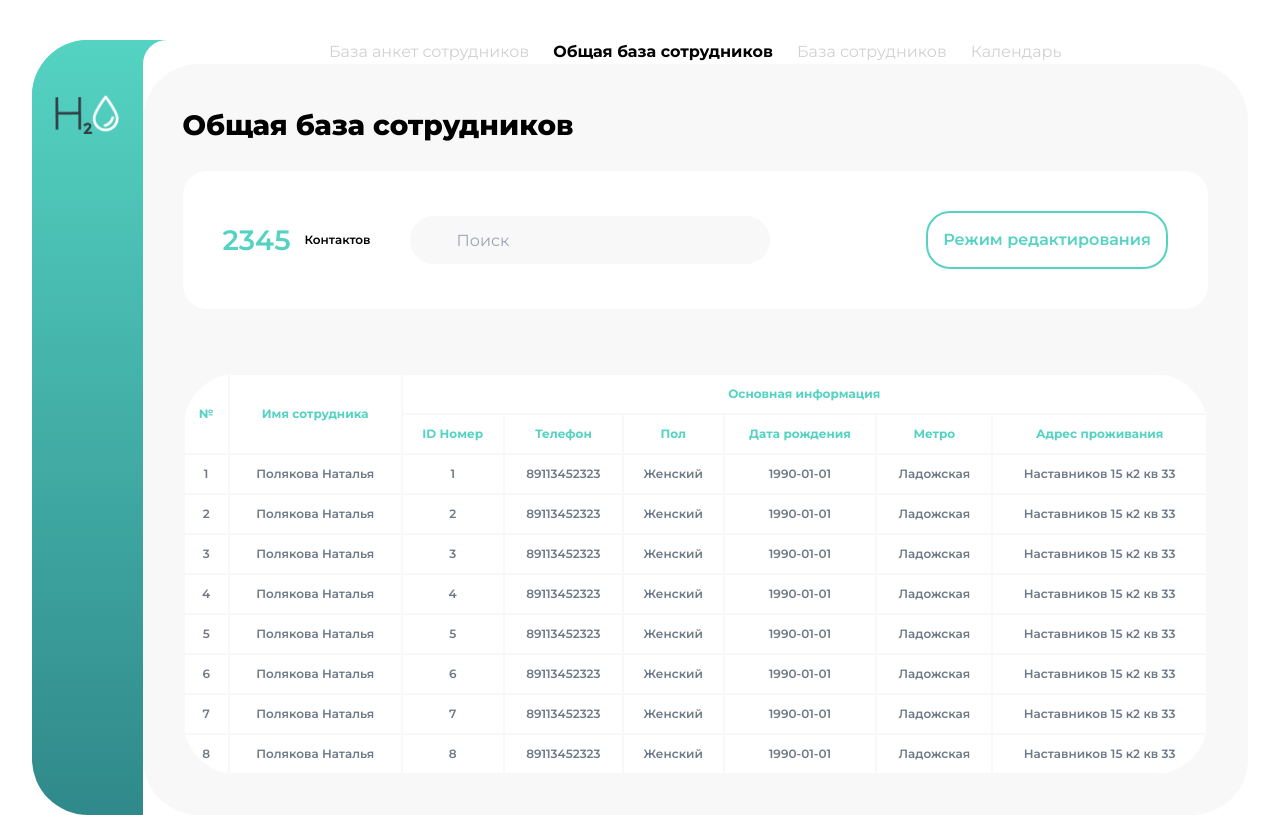
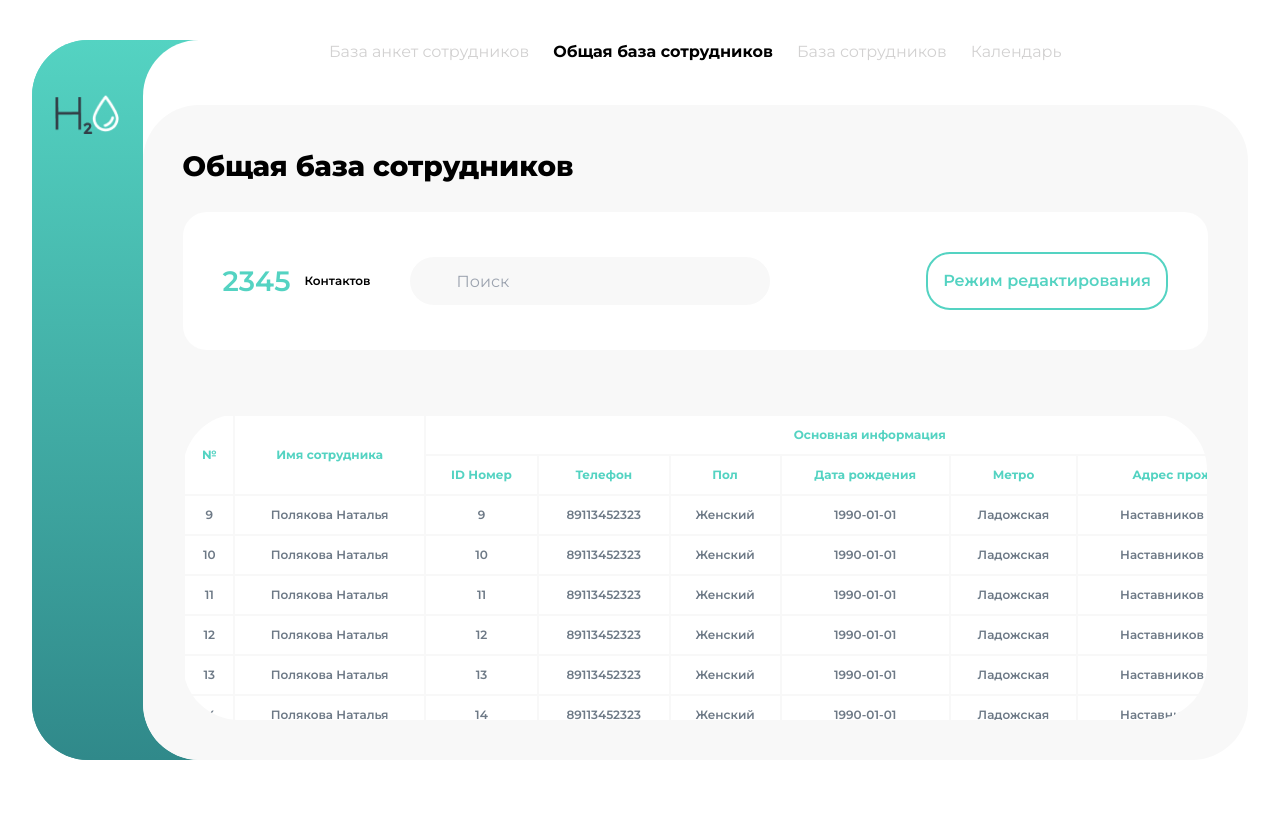
Before and after one commit to sohodoll/h2o, a React (Vite) app: page /full-employees-database in a window 1280 px wide. Built offline with nearby package versions, Linux system fonts and the light colour scheme.

Commit message:
feat: add scroll

```diff
--- a/src/components/Main/GeneralEmployeesPage/GeneralEmployeesPage.tsx
+++ b/src/components/Main/GeneralEmployeesPage/GeneralEmployeesPage.tsx
@@ -3,9 +3,9 @@ import styles from './styles.module.css';
 
 const { employees } = store;
 
-const mapped = employees[0].map((employee) => {
+const mapped = employees[1].map((employee) => {
   return (
-    <tr key={employee.id}>
+    <tr className={styles.employeeRow} key={employee.id}>
       <td>{employee.id}</td>
       <td>{employee.name}</td>
       <td colSpan={1}>{employee.id}</td>
@@ -14,6 +14,8 @@ const mapped = employees[0].map((employee) => {
       <td colSpan={1}>{employee.birthDate}</td>
       <td colSpan={1}>{employee.station}</td>
       <td colSpan={1}>{employee.address}</td>
+      <td colSpan={1}>{employee.bank}</td>
+      <td colSpan={1}>{employee.cardNum}</td>
     </tr>
   );
 });
@@ -40,20 +42,12 @@ export const GeneralEmployeesPage = () => {
 
         <div className={styles.tableContainer}>
           <table>
-            <colgroup>
-              <col />
-              <col />
-              <col />
-              <col />
-              <col />
-              <col />
-              <col />
-            </colgroup>
             <thead className={styles.tableHead}>
               <tr>
                 <th rowSpan={2}>№</th>
                 <th rowSpan={2}>Имя сотрудника</th>
                 <th colSpan={6}>Основная информация</th>
+                <th colSpan={2}>Банковская информация</th>
               </tr>
               <tr>
                 <th colSpan={1}>ID Номер</th>
@@ -62,6 +56,8 @@ export const GeneralEmployeesPage = () => {
                 <th colSpan={1}>Дата рождения</th>
                 <th colSpan={1}>Метро</th>
                 <th colSpan={1}>Адрес проживания</th>
+                <th colSpan={1}>Банк</th>
+                <th colSpan={1}>Номер карты</th>
               </tr>
             </thead>
             <tbody className={styles.tableBody}>{mapped}</tbody>
--- a/src/components/Main/GeneralEmployeesPage/styles.module.css
+++ b/src/components/Main/GeneralEmployeesPage/styles.module.css
@@ -64,15 +64,18 @@
 }
 
 .tableContainer {
+  margin: 0 auto;
   margin-top: 4rem;
-  max-height: 25.1rem;
-  overflow: hidden;
+  overflow-y: hidden;
+  overflow-x: scroll;
+  max-height: 25.2rem;
   background: white;
   border-radius: 56px;
+  max-width: clamp(400px, 80vw, 100%);
 }
 
 table {
-  width: 100%;
+  width: 110vw;
   border-collapse: collapse;
 }
 
@@ -95,3 +98,15 @@ td {
   text-align: center;
   vertical-align: middle;
 }
+
+::-webkit-scrollbar {
+  -webkit-appearance: none;
+  height: 6px;
+  max-width: 100px;
+}
+
+::-webkit-scrollbar-thumb {
+  width: 40px;
+  border-radius: 5px;
+  background-color: rgba(0, 0, 0, 0.5);
+}
--- a/src/components/Main/styles.module.css
+++ b/src/components/Main/styles.module.css
@@ -5,4 +5,5 @@
   display: flex;
   justify-content: center;
   align-items: center;
+  overflow: hidden;
 }
--- a/src/store/store.ts
+++ b/src/store/store.ts
@@ -21,6 +21,8 @@ const createEmployees = () => {
         birthDate: '1990-01-01',
         station: 'Ладожская',
         address: 'Наставников 15 к2 кв 33',
+        bank: 'ВТБ',
+        cardNum: '3333 4445 4532 3353',
       };
     }
     employees[i] = employeeObjects;
```
